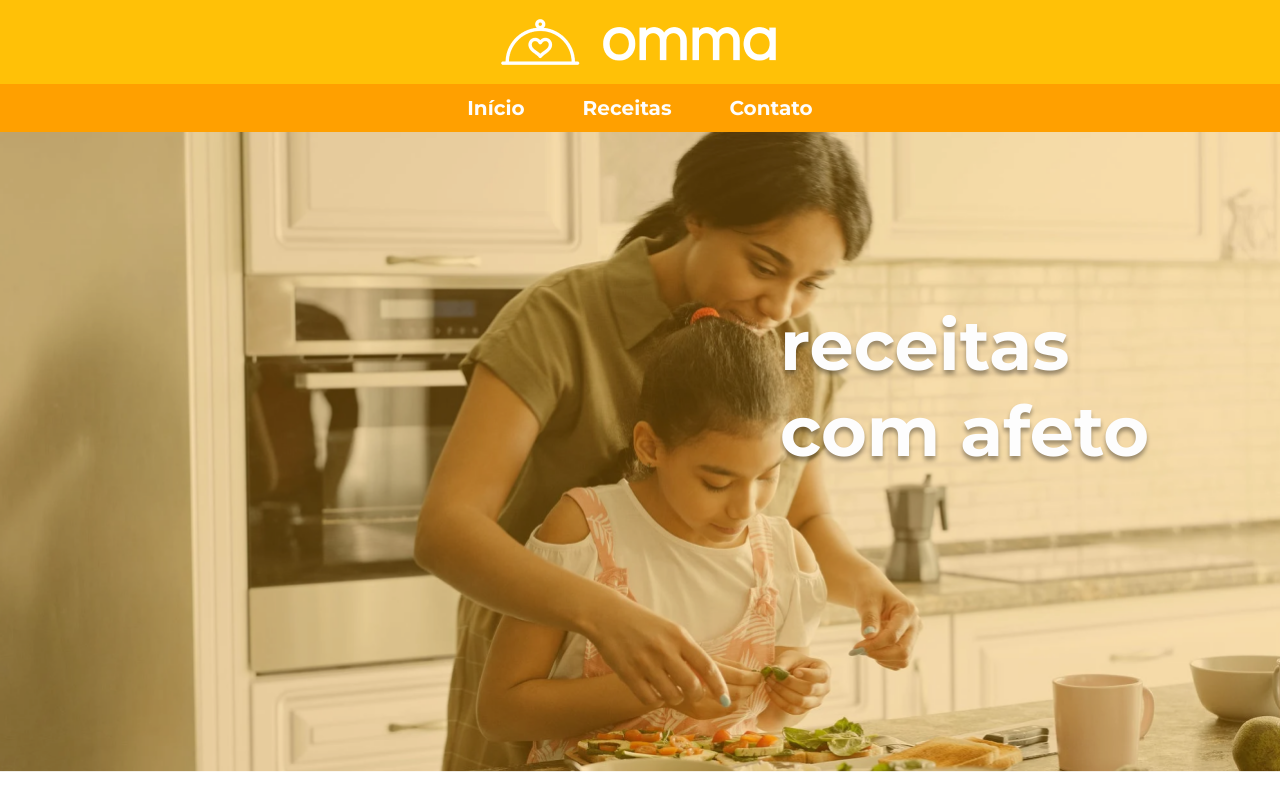
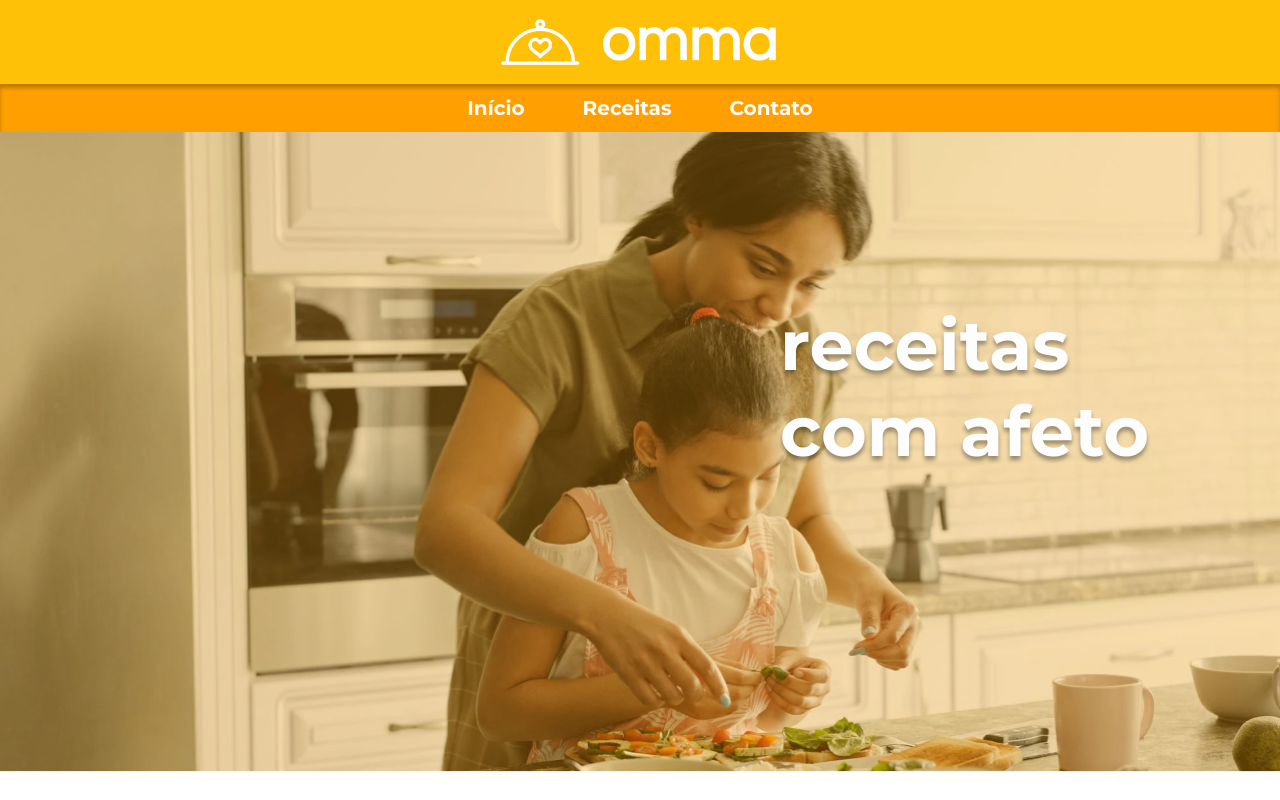
Before and after one commit to HudsonMenezes/omma_receitas, a plain HTML site: page index.html in a window 1280 px wide. Shown: the top 800 px of the page. Drawn offline with Linux system fonts and the light colour scheme.

Commit message:
bug fixed

```diff
--- a/styles/style.css
+++ b/styles/style.css
@@ -36,6 +36,7 @@ a:visited{
 nav{
   background-color: var(--color-maincolor);
   width: 100vw;
+  box-shadow: inset 0px 4px 4px rgba(0, 0, 0, 0.25);
 }
 
 nav .nav-menu{
```
